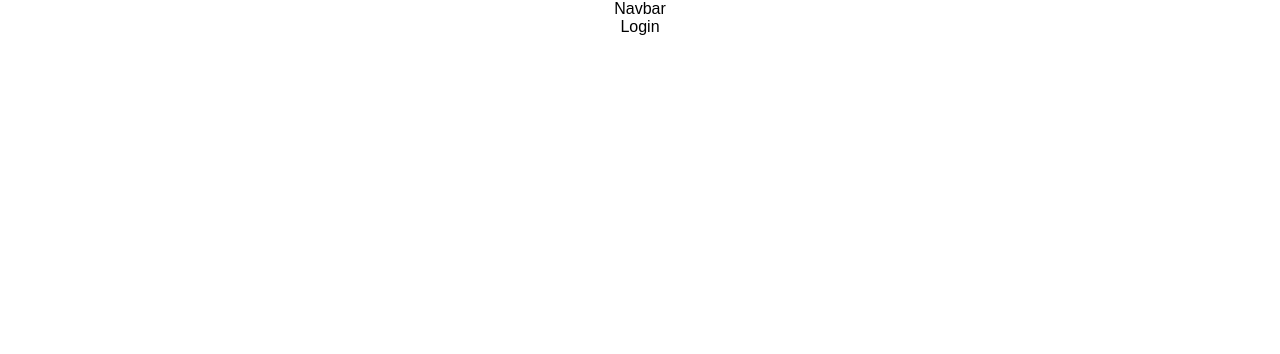
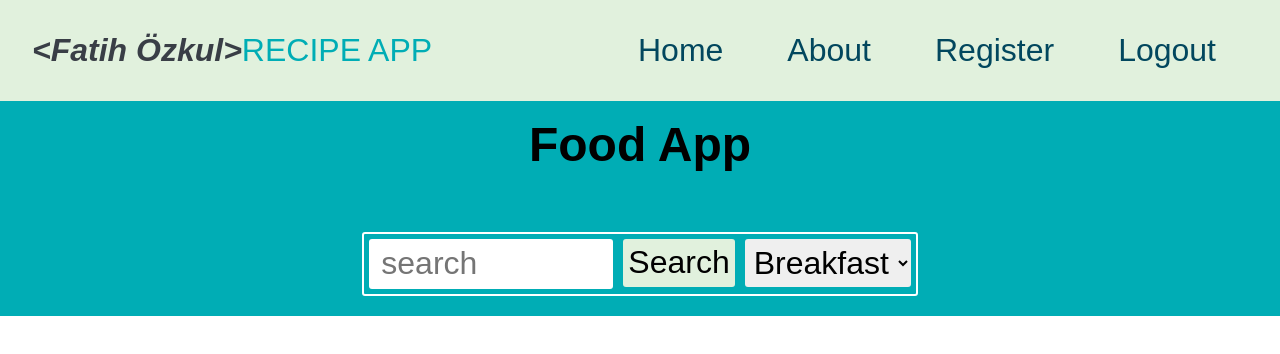
Before and after one commit to fatihozkul35/PROJECT_018-ReactRecipeApp, a React (Create React App) app: page / in a window 1280 px wide. Before the commit this address led to /login. Shown: the top 354 px of the page. Built offline with nearby package versions, Linux system fonts and the light colour scheme.

Commit message:
home page and some components created

```diff
--- /dev/null
+++ b/src/components/cards/CardStyles.jsx
@@ -0,0 +1,55 @@
+import styled from "styled-components";
+
+export const MainDiv = styled.div`
+  display: flex;
+  justify-content: center;
+  align-items: center;
+  margin: 2rem auto;
+  padding: 0.5rem;
+  height: 100%;
+  gap: 0.5rem;
+  flex-wrap: wrap;
+  max-width: 1000px;
+`;
+
+export const CardDiv = styled.div`
+  background: #00abbd;
+  color: #012030;
+  text-align: center;
+  display: flex;
+  justify-content: center;
+  align-items: center;
+  flex-direction: column;
+  margin: 1rem;
+  padding: 1rem;
+  height: 21rem;
+  width: 15rem;
+  border-radius: 15px;
+  box-shadow: 3px 3px 10px 3px black;
+`;
+
+export const Img = styled.img`
+  height: 15rem;
+  width: 12rem;
+  border-radius: 15px;
+  box-shadow: 3px 3px 10px 3px black;
+`;
+
+export const Button = styled.button`
+  background: #f2a71b;
+  cursor: pointer;
+  width: 6rem;
+  border: none;
+  color: white;
+  text-shadow: 0 1px 0 black;
+  font-size: 1rem;
+  font-weight: bold;
+  padding: 0.5rem;
+  border: 1px solid #f2a71b;
+  border-radius: 15px;
+  &:hover {
+    background: white;
+    color: #f2a71b;
+    border: 1px solid #f2a71b;
+  }
+`;
--- /dev/null
+++ b/src/components/cards/Cards.jsx
@@ -0,0 +1,22 @@
+import { CardDiv, MainDiv, Img, Button } from "./CardStyles";
+import { useNavigate } from "react-router-dom";
+const Cards = ({ setRecipes, recipes }) => {
+  const navigate = useNavigate();
+  return (
+    <MainDiv>
+      {recipes.map((recipe, index) => {
+        return (
+          <CardDiv key={index}>
+            <Img src={recipe["recipe"]["image"]} alt="" />
+            <h3>{recipe["recipe"]["label"]}</h3>
+            <Button onClick={() => navigate("/details", { state: recipe })}>
+              Details
+            </Button>
+          </CardDiv>
+        );
+      })}
+    </MainDiv>
+  );
+};
+
+export default Cards;
--- /dev/null
+++ b/src/components/form/Form.jsx
@@ -0,0 +1,36 @@
+import React from "react";
+import { FormContainer, Button, FoodInput, Select } from "./FormStyles";
+
+const Form = ({ mealType, setQuery, getData, setSelectedMealType, query }) => {
+  const handleSubmit = (e) => {
+    e.preventDefault();
+    getData();
+    setQuery("");
+  };
+
+  return (
+    <FormContainer onSubmit={handleSubmit}>
+      <FoodInput
+        type="text"
+        placeholder="search"
+        onChange={(e) => setQuery(e.target.value)}
+        value={query}
+      />
+      <Button type="submit">Search</Button>
+
+      <Select
+        name="mealTypes"
+        id="mealTypes"
+        onChange={(e) => setSelectedMealType(e.target.value)}
+      >
+        {mealType.map((item, index) => (
+          <option key={index} value={item.toLowerCase()}>
+            {item}
+          </option>
+        ))}
+      </Select>
+    </FormContainer>
+  );
+};
+
+export default Form;
--- /dev/null
+++ b/src/components/form/FormStyles.jsx
@@ -0,0 +1,48 @@
+import styled from "styled-components";
+
+export const FormContainer = styled.form`
+  display: flex;
+  flex-direction: row;
+  flex-wrap: wrap;
+  justify-content: center;
+  border: 2px solid white;
+  border-radius: 3px;
+  margin: 20px;
+`;
+
+export const FoodInput = styled.input`
+  height: 3rem;
+  width: 15rem;
+  border: none;
+  border-radius: 3px;
+  outline: none;
+  text-indent: 10px;
+  margin: 5px;
+  font-size: 2rem;
+`;
+
+export const Button = styled.button`
+  background-color: #e1f1dd;
+  padding: 5px;
+  outline: none;
+  height: 3rem;
+  border: none;
+  margin: 5px;
+  border-radius: 3px;
+  cursor: pointer;
+  font-size: 2rem;
+  &:hover {
+    background-color: #00adb5;
+    transition: all 0.3s ease-in;
+    border: 1px solid white;
+  }
+`;
+
+export const Select = styled.select`
+  border-radius: 3px;
+  margin: 5px;
+  padding: 5px;
+  height: 3rem;
+  border: none;
+  font-size: 2rem;
+`;
--- /dev/null
+++ b/src/components/globalStyles/GlobalStyles.jsx
@@ -0,0 +1,8 @@
+import styled from "styled-components";
+
+export const FlexContainer = styled.div`
+  display: flex;
+  justify-content: ${(props) => (props.justify ? props.justify : "center")};
+  align-items: ${(props) => (props.align ? props.align : "center")};
+  flex-wrap: ${(props) => props.wrap && props.wrap};
+`;
--- /dev/null
+++ b/src/components/header/Header.jsx
@@ -0,0 +1,25 @@
+import { HeaderContainer, MainHeader } from "./HeaderStyles";
+import Form from "../form/Form"
+
+const Header = ({
+  setQuery,
+  getData,
+  setSelectedMealType,
+  mealType,
+  query,
+}) => {
+  return (
+    <HeaderContainer>
+      <MainHeader>Food App</MainHeader>
+      <Form
+        query={query}
+        setQuery={setQuery}
+        getData={getData}
+        setSelectedMealType={setSelectedMealType}
+        mealType={mealType}
+      />
+    </HeaderContainer>
+  );
+};
+
+export default Header;
--- /dev/null
+++ b/src/components/header/HeaderStyles.jsx
@@ -0,0 +1,12 @@
+import styled from "styled-components";
+import { FlexContainer } from "../globalStyles/GlobalStyles";
+
+export const HeaderContainer = styled(FlexContainer)`
+  background-color: #00adb5;
+  flex-direction: column;
+`;
+
+export const MainHeader = styled.h2`
+  margin-top: 1rem;
+  font-size: 3rem;
+`;
--- a/src/components/navbar/Navbar.jsx
+++ b/src/components/navbar/Navbar.jsx
@@ -1,9 +1,30 @@
-import React from 'react'
+import { Nav, Logo, MenuLink, Hamburger, Menu } from "./NavbarStyles";
+import { GiHamburgerMenu } from "react-icons/gi";
+import { useState } from "react";
 
 const Navbar = () => {
+  const [isOpen, setIsOpen] = useState(false);
+
   return (
-    <div>Navbar</div>
-  )
-}
+    <Nav justify="space-between" wrap="wrap">
+      <Logo to="/">
+        <i>{"<Fatih Özkul>"}</i>
+        <span>RECIPE APP</span>
+      </Logo>
 
-export default Navbar
+      <Hamburger onClick={() => setIsOpen(!isOpen)}>
+        <GiHamburgerMenu />
+      </Hamburger>
+      <Menu isOpen={isOpen}>
+        <MenuLink to="/">Home</MenuLink>
+        <MenuLink to="/about">About</MenuLink>
+        <MenuLink to="/register">Register</MenuLink>
+        <MenuLink to="/login" onClick={() => sessionStorage.clear()}>
+          Logout
+        </MenuLink>
+      </Menu>
+    </Nav>
+  );
+};
+
+export default Navbar;
--- /dev/null
+++ b/src/components/navbar/NavbarStyles.jsx
@@ -0,0 +1,67 @@
+import styled from "styled-components";
+import { Link } from "react-router-dom";
+import { FlexContainer } from "../globalStyles/GlobalStyles";
+
+export const Nav = styled(FlexContainer)`
+  padding: 1rem 2rem;
+  background: #e1f1dd;
+  font-size: 2rem;
+  font-family: "Girassol", sans-serif;
+`;
+
+export const Logo = styled(Link)`
+  padding: 1rem 0;
+  color: #393e46;
+  text-decoration: none;
+  font-weight: 800;
+  font-size: 2rem;
+  font-family: "Girassol", sans-serif;
+
+  span {
+    font-weight: 400;
+    font-size: 2rem;
+    color: #00adb5;
+  }
+`;
+
+export const MenuLink = styled(Link)`
+  padding: 1rem 2rem;
+  cursor: pointer;
+  text-align: center;
+  text-decoration: none;
+  color: #02475e;
+  transition: all 0.3s ease-in;
+  font-size: 2rem;
+  font-family: "Girassol", sans-serif;
+  &:hover {
+    color: #00adb5;
+    font-weight: bold;
+  }
+  @media (max-width: 940px) {
+    background-color: #e1f1dd;
+    border: 1px solid #00adb5;
+    border-radius: 10px;
+    width: 100%;
+  }
+`;
+
+export const Hamburger = styled.div`
+  display: none;
+  cursor: pointer;
+  font-family: "Girassol", sans-serif;
+  color: #00adb5;
+  @media (max-width: 940px) {
+    display: flex;
+  }
+`;
+
+export const Menu = styled(FlexContainer)`
+  position: relative;
+  @media (max-width: 940px) {
+    overflow: hidden;
+    flex-direction: column;
+    width: 100%;
+    max-height: ${({ isOpen }) => (isOpen ? "300px" : "0")};
+    transition: max-height 0.3s ease-in;
+  }
+`;
--- a/src/pages/home/Home.jsx
+++ b/src/pages/home/Home.jsx
@@ -1,9 +1,43 @@
-import React from 'react'
+import { useState } from "react";
+import axios from "axios";
+import Header from "../../components/header/Header";
+import Cards from "../../components/cards/Cards";
 
 const Home = () => {
+  const [query, setQuery] = useState("");
+  const [recipes, setRecipes] = useState([]);
+  const mealType = ["Breakfast", "Lunch", "Dinner", "Snack", "Teatime"];
+  const [selectedMealType, setSelectedMealType] = useState(
+    mealType[0].toLowerCase()
+  );
+  const APP_ID = "821e7f1c";
+  const APP_KEY = "ce1853cf8997c8edbc16d6be036973a4";
+
+  const url = `https://api.edamam.com/search?q=${query}&app_id=${APP_ID}&app_key=${APP_KEY}&mealType=${selectedMealType}`;
+
+  const getData = async () => {
+    if (query) {
+      const result = await axios.get(url);
+      setRecipes(result.data.hits);
+      console.log(result.data);
+    } else {
+      console.log("please enter your meal");
+    }
+  };
+
   return (
-    <div>Home</div>
-  )
-}
+    <div>
+      <Header
+        query={query}
+        setQuery={setQuery}
+        getData={getData}
+        setSelectedMealType={setSelectedMealType}
+        mealType={mealType}
+      />
 
-export default Home
+      <Cards recipes={recipes}></Cards>
+    </div>
+  );
+};
+
+export default Home;
--- a/src/router/PrivateRouter.jsx
+++ b/src/router/PrivateRouter.jsx
@@ -1,8 +1,7 @@
 import { Navigate, Outlet } from "react-router-dom";
 
 const PrivateRouter = () => {
-  const user = JSON.parse(sessionStorage.getItem("user"));
-
+  const user = true
   return user ? <Outlet /> : <Navigate to="/login" />;
 };
 
```
Also changed, not shown: 1 other file (tests, documents, lock files or other folders).
